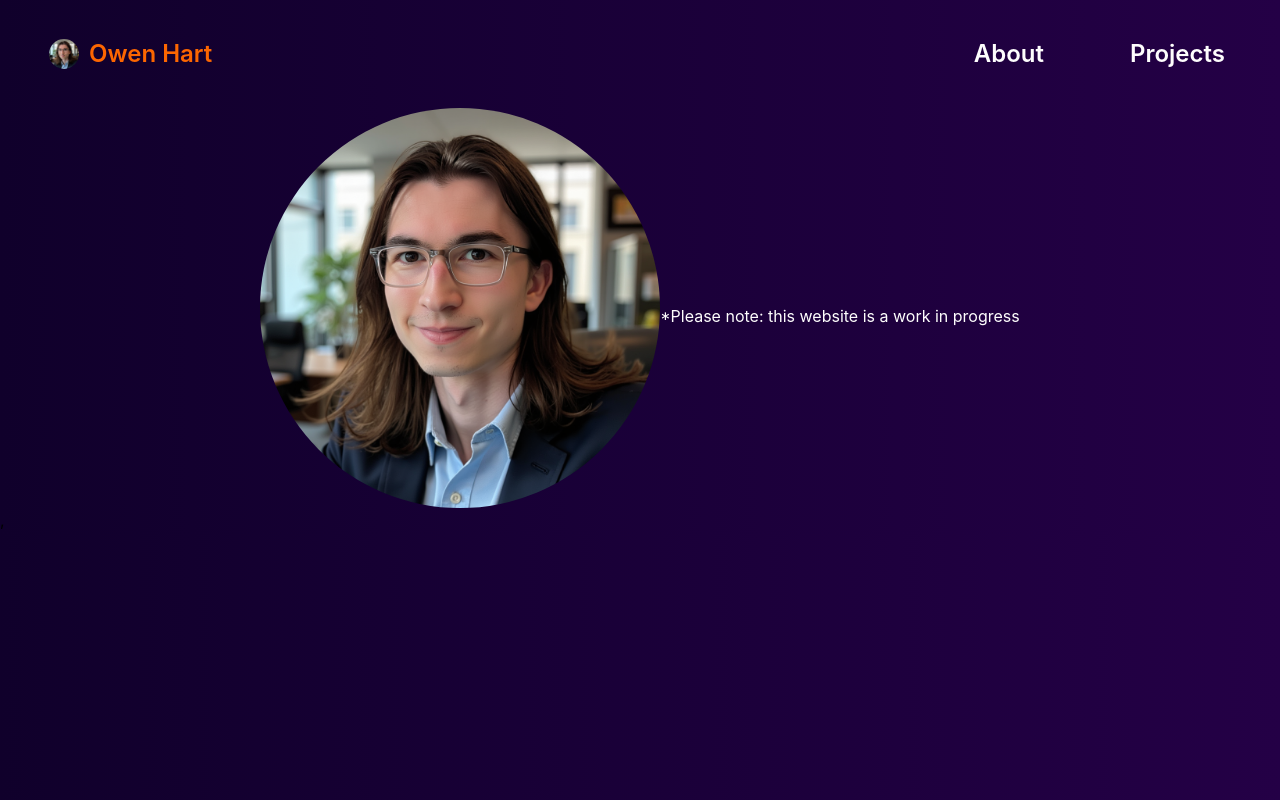
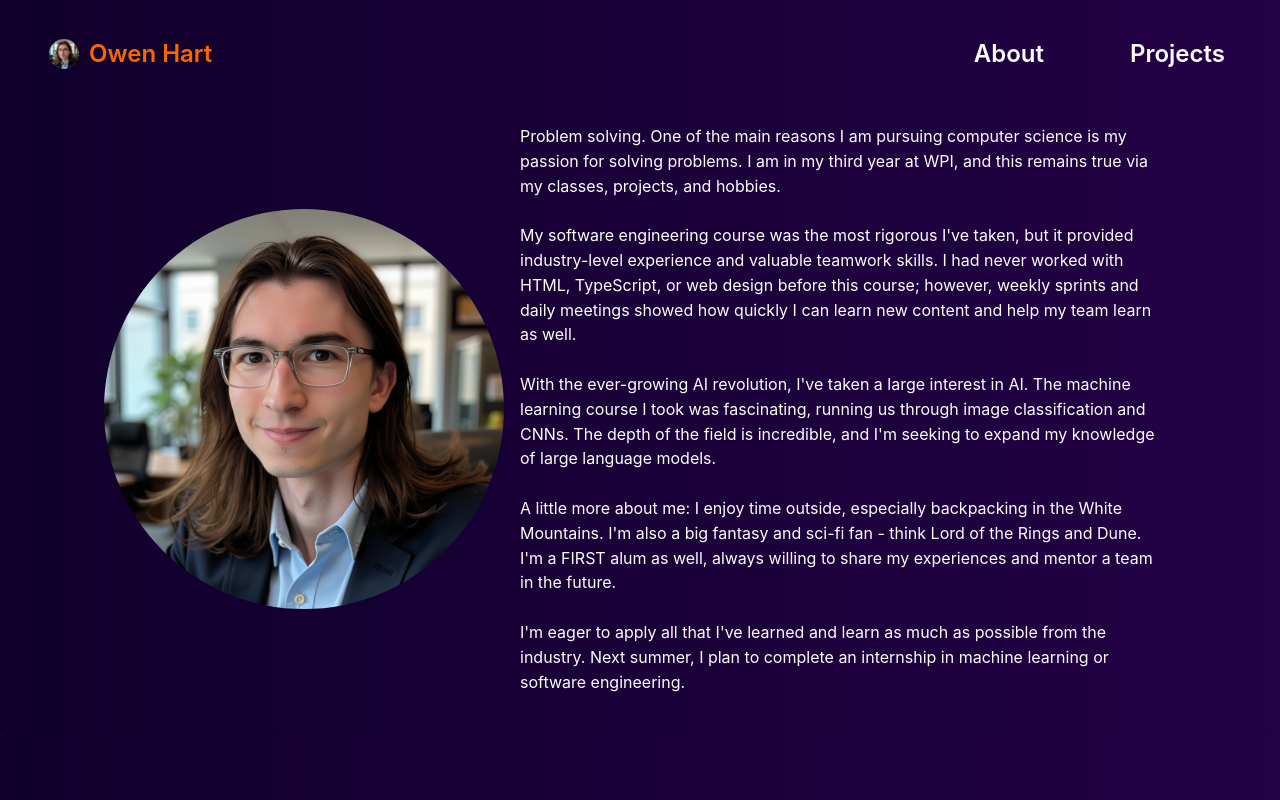
Before and after one commit to o-wel/ovh-website, a React (Vite) app: page /ovh-website/about in a window 1280 px wide. Built offline with nearby package versions, Linux system fonts and the light colour scheme.

Commit message:
updates about page

```diff
--- a/src/TextConstants.ts
+++ b/src/TextConstants.ts
@@ -1,2 +1,12 @@
 export const homepageBlurb: string = "Welcome to my website! I'm a computer science student at " +
     "WPI with many passions and projects. Feel free to explore and learn more about me and my work. ";
+
+export const aboutMeText: string = "Problem solving. One of the main reasons I am pursuing computer science is my passion for solving problems. I am in my third year at WPI, and this remains true via my classes, projects, and hobbies.\n" +
+    "\n" +
+    "                My software engineering course was the most rigorous I've taken, but it provided industry-level experience and valuable teamwork skills. I had never worked with HTML, TypeScript, or web design before this course; however, weekly sprints and daily meetings showed how quickly I can learn new content and help my team learn as well.\n" +
+    "\n" +
+    "                With the ever-growing AI revolution, I've taken a large interest in AI. The machine learning course I took was fascinating, running us through image classification and CNNs. The depth of the field is incredible, and I'm seeking to expand my knowledge of large language models.\n" +
+    "\n" +
+    "                A little more about me: I enjoy time outside, especially backpacking in the White Mountains. I'm also a big fantasy and sci-fi fan - think Lord of the Rings and Dune. I'm a FIRST alum as well, always willing to share my experiences and mentor a team in the future.\n" +
+    "\n" +
+    "                I'm eager to apply all that I've learned and learn as much as possible from the industry. Next summer, I plan to complete an internship in machine learning or software engineering."
--- a/src/pages/about.tsx
+++ b/src/pages/about.tsx
@@ -1,4 +1,5 @@
 import {Avatar, Flex, Text, useMantineTheme} from "@mantine/core";
+import {aboutMeText} from "../TextConstants.ts";
 
 function About() {
     const theme = useMantineTheme();
@@ -12,12 +13,15 @@ function About() {
             />
             <Text
                 mt={"md"}
+                w={"50%"}
+                m={"md"}
                 style={{
                     fontSize: theme.fontSizes.md,
                     fontFamily: theme.fontFamily,
                     color: theme.colors.analogousColors[7],
+                    whiteSpace: "pre-line",
                 }}>
-                *Please note: this website is a work in progress
+                {aboutMeText}
             </Text>
 
         </Flex>
--- a/src/pages/projects.tsx
+++ b/src/pages/projects.tsx
@@ -50,7 +50,7 @@ const wpiProjects: Project[] = [
             "order to find the shortest path between a given actor and movie node. Developed the implementation using the breadth-first " +
             "search algorithm and high-level, object-oriented concepts of classes, interfaces, hash tables, queues, and lists.",
         skills: "-Algorithms \n -Java",
-        image: "/images/personal-project2.jpg",
+        image: "/images/personal-project1.jpg",
         link: "http://localhost:5173/ovh-website"
     }
 ];
@@ -63,7 +63,7 @@ const personalProjects: Project[] = [
             'management for mod "groups", which is essentially just manipulating the folder of mods that the game launches with. It' +
             'is also capable of launching minecraft and downloading mods from Modrinth, a popular mod website. ',
         skills: "-Python Tkinter",
-        image: "/images/personal-project1.jpg",
+        image: "./Mod-Manager.png",
         link: "https://github.com/JackTWing/MC-ModManager"
     },
 ];
@@ -75,8 +75,6 @@ function ProjectList({projects}: { projects: Project[] }) {
         <Stack align={"center"} w={"100%"} gap={"lg"}>
             {projects.map((project) => (
                 <Card bg={theme.colors.purpleColors[2]} shadow="sm" p="lg" radius="md" w={"80%"}>
-                    <Flex direction="row" align="center" justify="space-between">
-                        <Flex direction="column" w={"50%"}>
                     <Text size={'lg'}
                           style={{
                               fontSize: theme.fontSizes.lg,
@@ -85,6 +83,8 @@ function ProjectList({projects}: { projects: Project[] }) {
                           }}>
                         {project.title}
                     </Text>
+                    <Flex direction="row" justify="space-between">
+                        <Flex direction="column" w={"40%"}>
                             <Text mb="xs"
                                   style={{
                                       fontSize: theme.fontSizes.md,
@@ -105,6 +105,15 @@ function ProjectList({projects}: { projects: Project[] }) {
                                 visit this project here
                             </Anchor>
                         </Flex>
+                        <Flex direction="column" align={"center"} w={"20%"}>
+                            <Text mb="xs"
+                                  style={{
+                                      fontSize: theme.fontSizes.lg,
+                                      fontFamily: theme.headings.fontFamily,
+                                      color: theme.colors.analogousColors[7],
+                                  }}>
+                                Skills Used:
+                            </Text>
                             <Text mb="xs"
                                   style={{
                                       fontSize: theme.fontSizes.md,
@@ -114,7 +123,8 @@ function ProjectList({projects}: { projects: Project[] }) {
                                   }}>
                                 {project.skills}
                             </Text>
-                        <Image src={project.image} alt={project.title} w={180} radius="md"/>
+                        </Flex>
+                        <Image src={project.image} alt={project.title} w={"40%"} h={"40%"} radius="md"/>
                     </Flex>
                 </Card>
             ))}
```
Also changed, not shown: public/Mod-Manager.png (added). Lines whose indentation alone changed are shown as unchanged.
